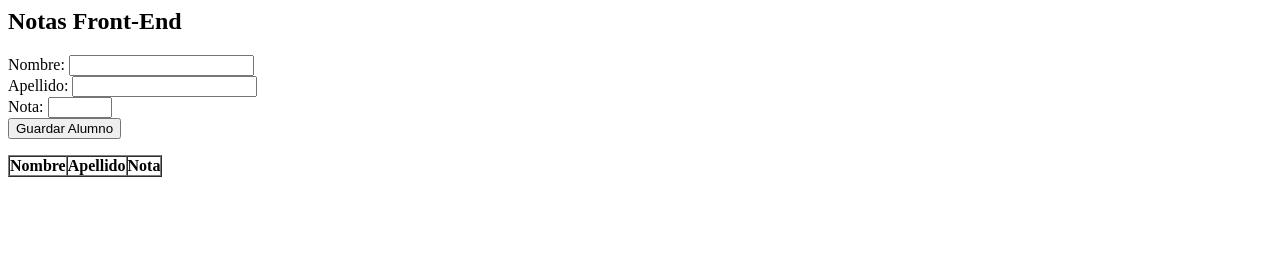
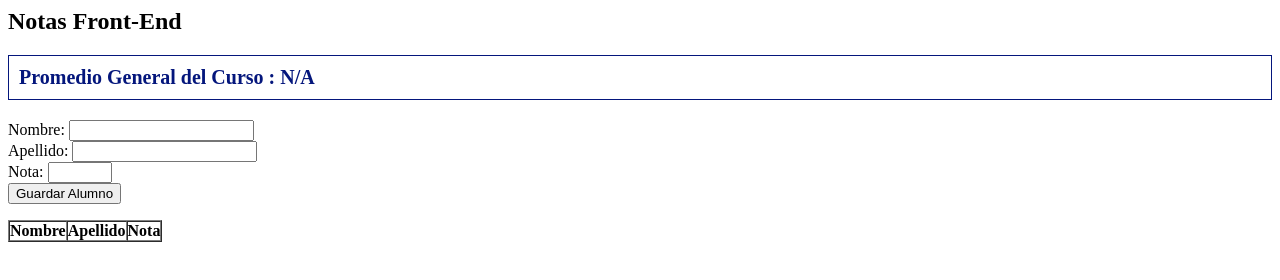
Before and after one commit to CamiNecu/Clase05_05_2025, a plain HTML site: page index.html in a window 1280 px wide. Drawn offline with Linux system fonts and the light colour scheme.

Commit message:
Creacion cuadro Promedio General

```diff
--- a/index.html
+++ b/index.html
@@ -3,9 +3,23 @@
     <meta charset="UTF-8">
     <meta name="viewport" content="width=device-width, initial-scale=1.0">
     <title>Document</title>
+    <style>
+        #average{
+            margin: 16px 0;
+            padding: 10px;
+            background-color: #ffffff;
+            border: 1px solid #04167c;
+            font-size: 20px;
+            font-weight: bold;
+            margin-bottom: 20px;
+            color: #04167c;
+        }
+
+    </style>
 </head>
 <body>
     <h2>Notas Front-End</h2>
+    <div id="average"> Promedio General del Curso : N/A </div>
     <form id="studentForm">
         <div>
             <label for="name"> Nombre:</label>
```
